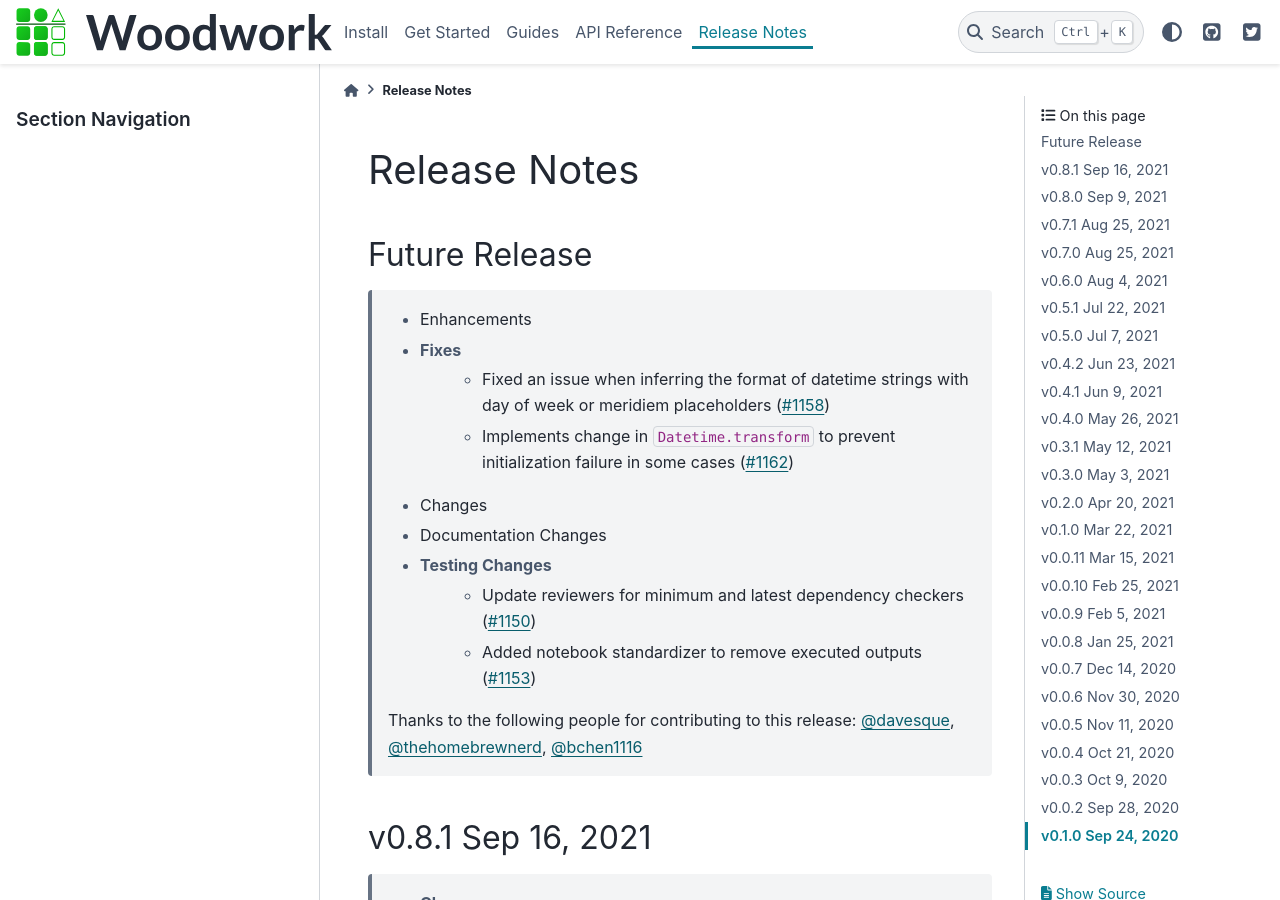
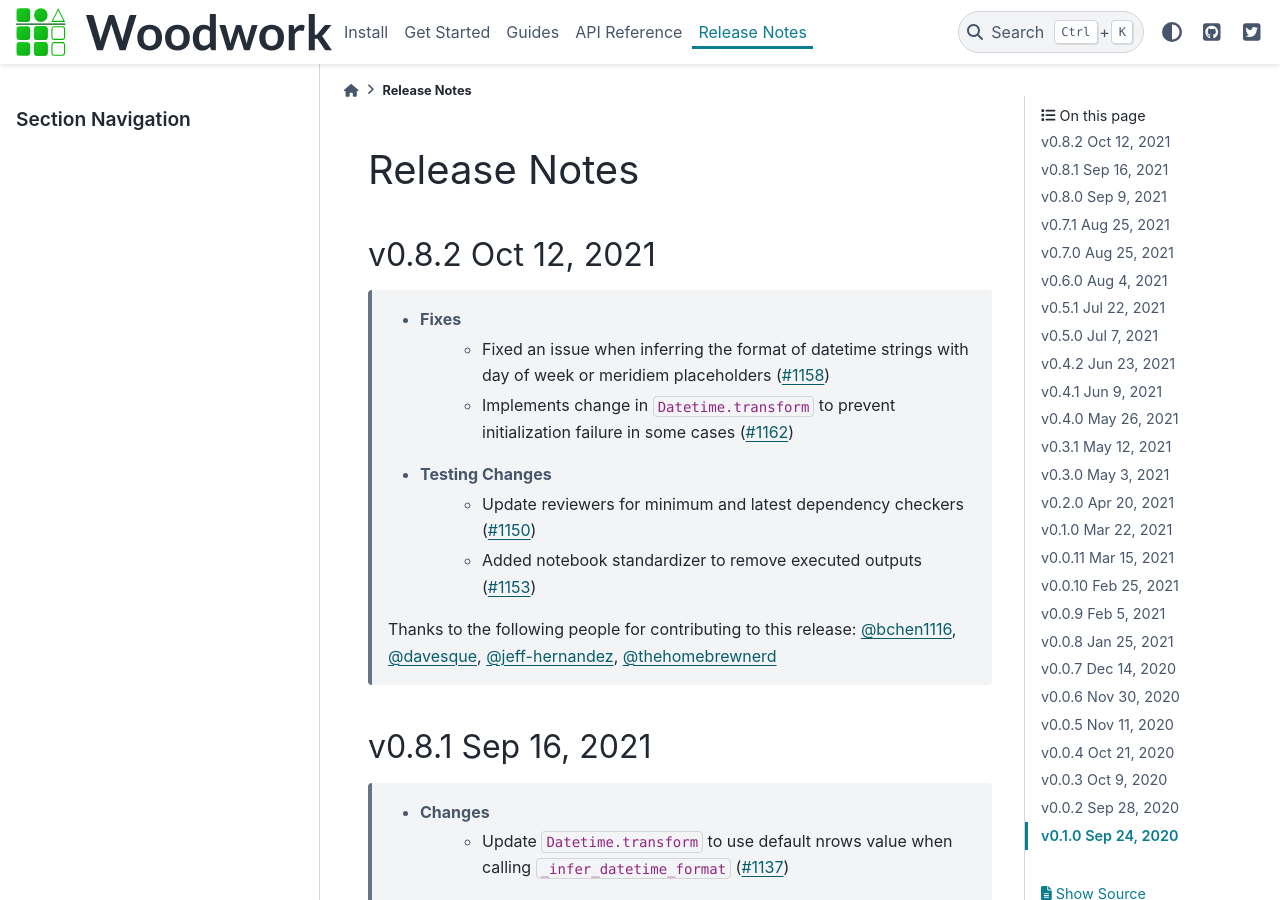
Before and after one commit to alteryx/woodwork, a Sphinx documentation site: the page built from docs/source/release_notes.rst, in a window 1280 px wide and 900 px high. Built offline with Sphinx 7.4.7 and the PyData theme 0.15.4, drawn with Linux system fonts in a browser that asks for light colours; comment, search, counter and statistics services are not loaded.

Commit message:
update release notes

```diff
--- a/docs/source/release_notes.rst
+++ b/docs/source/release_notes.rst
@@ -2,20 +2,27 @@
 
 Release Notes
 -------------
-Future Release
-==============
+.. Future Release
+    ==============
     * Enhancements
+    * Fixes
+    * Changes
+    * Documentation Changes
+    * Testing Changes
+
+.. Thanks to the following people for contributing to this release:
+
+v0.8.2 Oct 12, 2021
+===================
     * Fixes
         * Fixed an issue when inferring the format of datetime strings with day of week or meridiem placeholders (:pr:`1158`)
         * Implements change in ``Datetime.transform`` to prevent initialization failure in some cases (:pr:`1162`)
-    * Changes
-    * Documentation Changes
     * Testing Changes
         * Update reviewers for minimum and latest dependency checkers (:pr:`1150`)
         * Added notebook standardizer to remove executed outputs (:pr:`1153`)
 
     Thanks to the following people for contributing to this release:
-    :user:`davesque`, :user:`thehomebrewnerd`, :user:`bchen1116`
+    :user:`bchen1116`, :user:`davesque`, :user:`jeff-hernandez`, :user:`thehomebrewnerd`
 
 v0.8.1 Sep 16, 2021
 ===================
```
